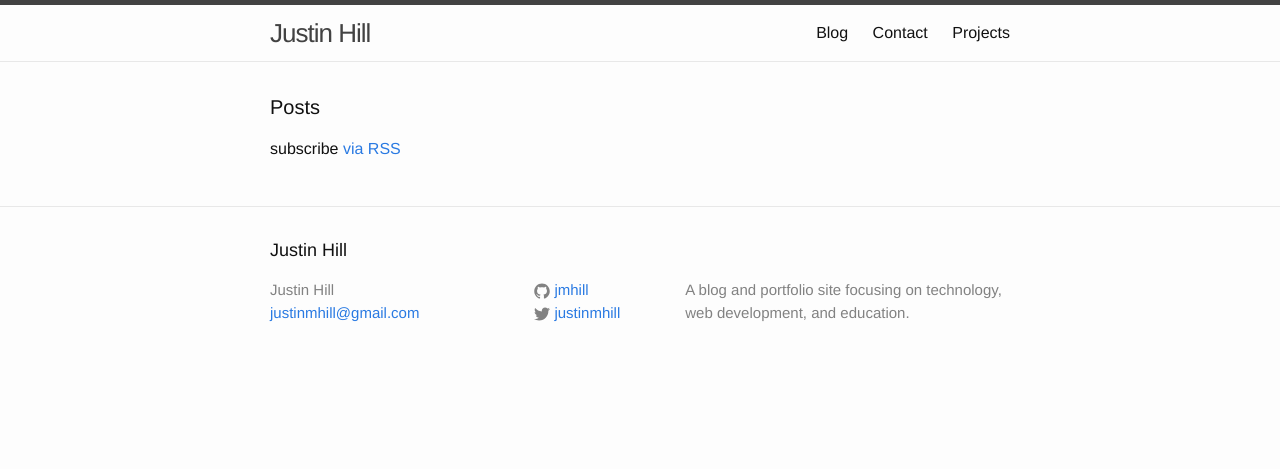
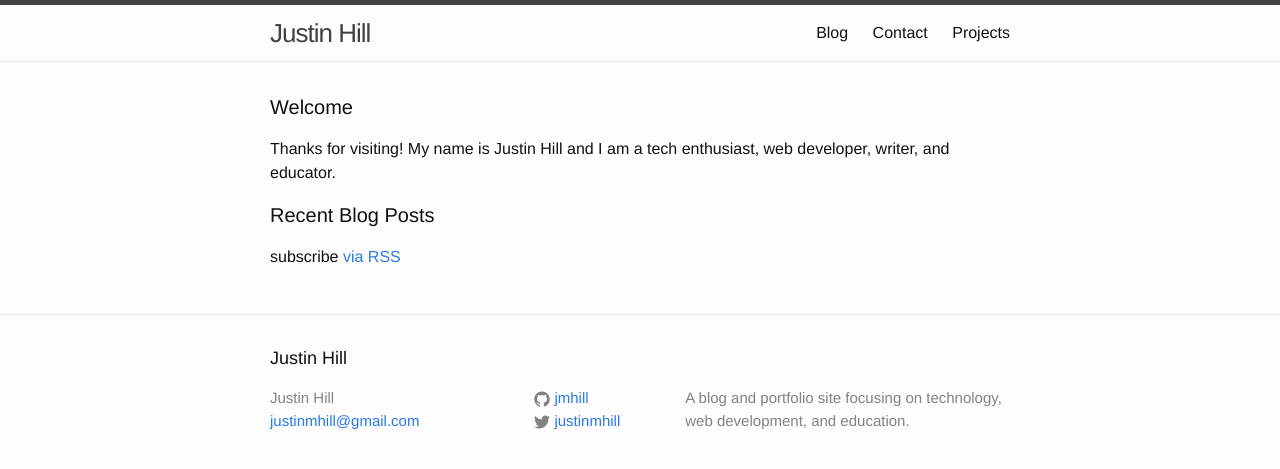
Before and after one commit to JMHill/JMHill.github.io, a Jekyll site: the page built from index.html, in a window 1280 px wide. Shown: the top 469 px of the page. Built offline with Jekyll 4.4.1, drawn with Linux system fonts in a browser that asks for light colours.

Commit message:
Update structure of site home

```diff
--- a/index.html
+++ b/index.html
@@ -4,10 +4,13 @@ layout: default
 
 <div class="home">
 
-  <h1 class="page-heading">Posts</h1>
+  <h1 class="page-heading">Welcome</h1>
+  <p>Thanks for visiting! My name is Justin Hill and I am a tech enthusiast, web developer, writer, and educator.</p>
+
+  <h1 class="page-heading">Recent Blog Posts</h1>
 
   <ul class="post-list">
-    {% for post in site.posts %}
+    {% for post in site.posts limit:3 %}
       <li>
         <span class="post-meta">{{ post.date | date: "%b %-d, %Y" }}</span>
 
```
